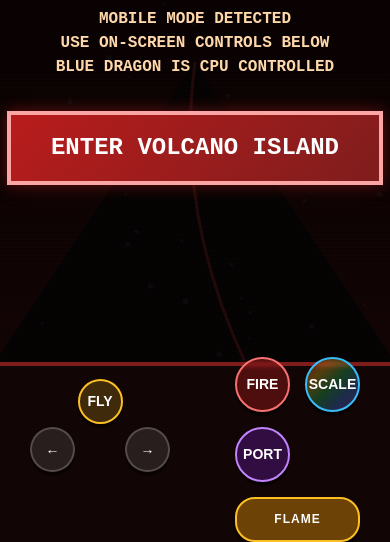
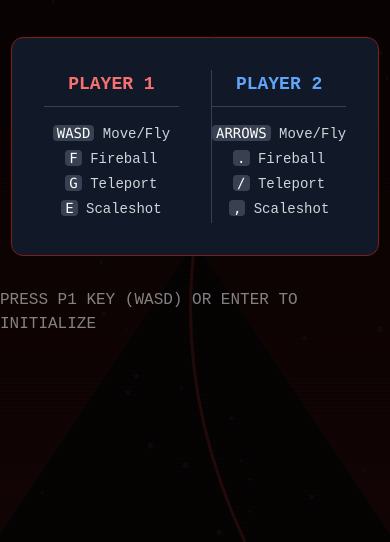
Before and after one commit to hkii/bungy, a plain HTML site: page index.html in a window 390 px wide. Shown: the part 302-844 px from the top of the page. Drawn offline with nearby package versions, Linux system fonts and the light colour scheme.

Commit message:
CHange mobile detection

```diff
--- a/index.html
+++ b/index.html
@@ -334,7 +334,7 @@
 
     <script>
         // --- MOBILE DETECTION ---
-        const isMobile = 'ontouchstart' in window || navigator.maxTouchPoints > 0 || window.innerWidth < 1000;
+        const isMobile = (window.matchMedia("(pointer: coarse)").matches && window.innerWidth < 1000);
         const CONTROLS_HEIGHT = 180;
 
         const canvas = document.getElementById('gameCanvas');
```
